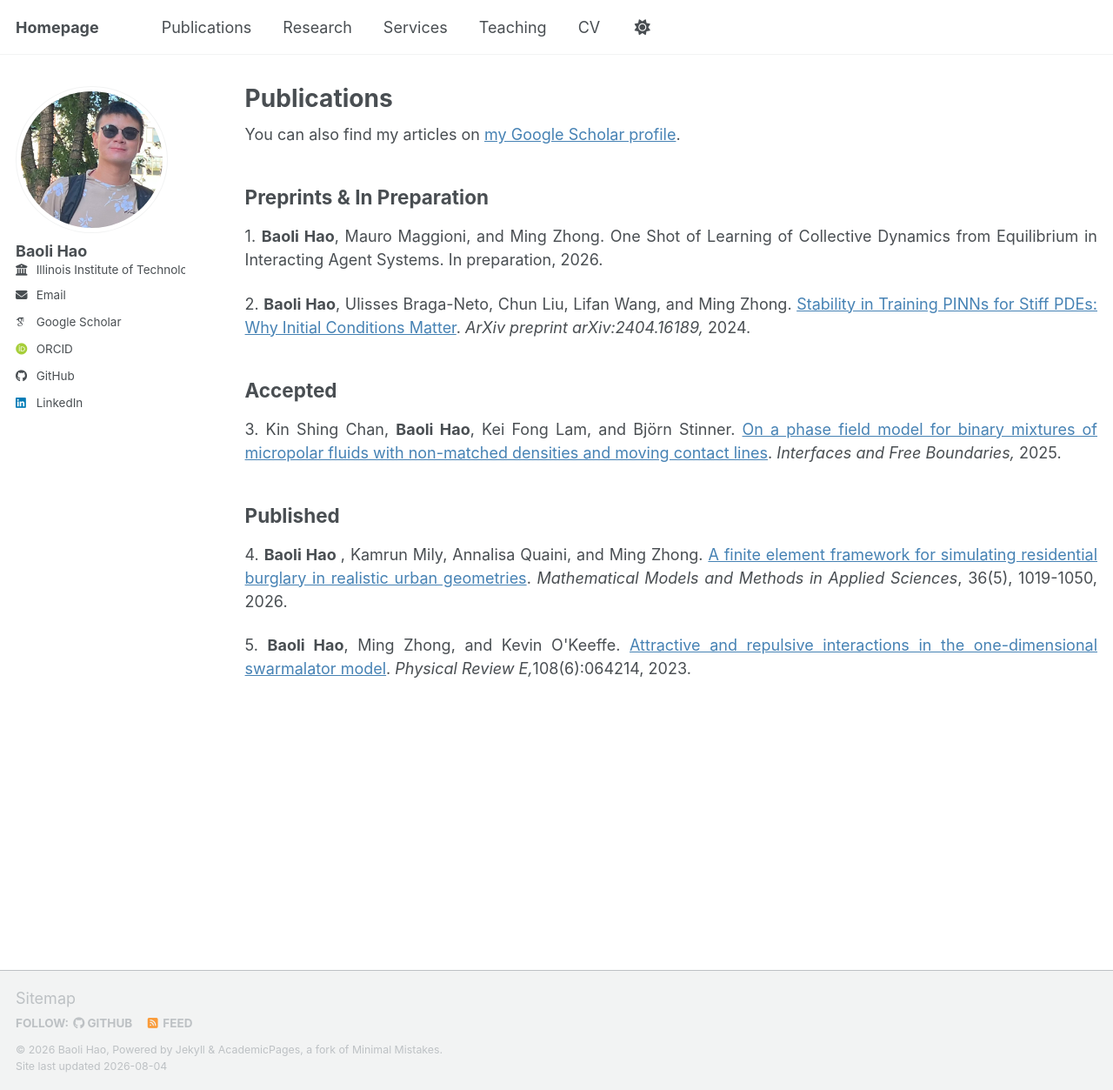
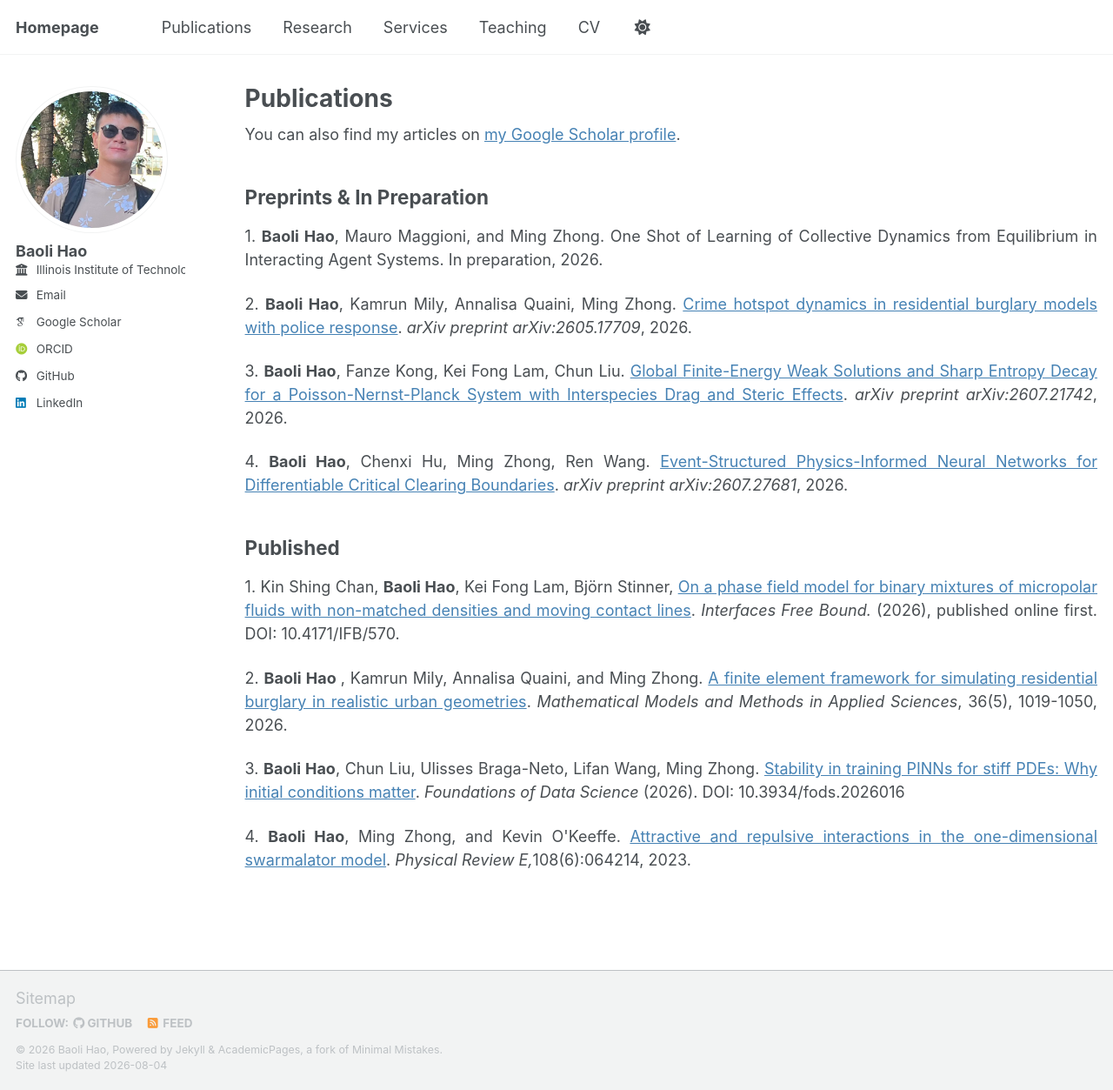
Before and after one commit to baolihao/baolihao.github.io, a Jekyll site: the page built from _pages/publications.html, in a window 1280 px wide and 1253 px high. Shown: the whole window at 87% size. Built offline with Jekyll 4.4.1, drawn with Linux system fonts in a browser that asks for light colours; some web fonts are replaced; a script bundle is joined from its source files by our own code; library files that are not in the unit come from our copies.

Commit message:
Update publications.html

```diff
--- a/_pages/publications.html
+++ b/_pages/publications.html
@@ -18,31 +18,54 @@ author_profile: true
 <p>
   1. <b>Baoli Hao</b>, Mauro Maggioni,  and Ming Zhong. One Shot of Learning of Collective Dynamics from Equilibrium in Interacting Agent Systems. In preparation, 2026.
 </p>
+
 <p>
- 2.  <b>Baoli Hao</b>, Ulisses Braga-Neto, Chun Liu, Lifan Wang, and Ming Zhong.
-  <a href = "https://arxiv.org/pdf/2404.16189">Stability in Training PINNs for Stiff PDEs: Why Initial Conditions Matter</a>.
-  <i>ArXiv preprint arXiv:2404.16189,</i>
-2024.
+ 2.  <b>Baoli Hao</b>, Kamrun Mily, Annalisa Quaini, Ming Zhong.
+  <a href="https://arxiv.org/abs/2605.17709">Crime hotspot dynamics in residential burglary models with police response</a>.
+  <i>arXiv preprint arXiv:2605.17709</i>,
+  2026.
 </p>
 
-<h2>Accepted</h2>
 <p>
- 3.  Kin Shing Chan,  <b>Baoli Hao</b>, Kei Fong Lam, and Björn Stinner.
-  <a href = "https://arxiv.org/pdf/2504.21258">On a phase field model for binary mixtures of micropolar fluids with non-matched densities and moving contact lines</a>.
-  <i>Interfaces and Free Boundaries,</i>
-2025.
+ 3.  <b>Baoli Hao</b>, Fanze Kong, Kei Fong Lam, Chun Liu.
+  <a href="https://arxiv.org/abs/2607.21742">Global Finite-Energy Weak Solutions and Sharp Entropy Decay for a Poisson-Nernst-Planck System with Interspecies Drag and Steric Effects</a>.
+  <i>arXiv preprint arXiv:2607.21742</i>,
+  2026.
 </p>
+
+<p>
+ 4.  <b>Baoli Hao</b>, Chenxi Hu, Ming Zhong, Ren Wang.
+  <a href="https://arxiv.org/abs/2607.27681">Event-Structured Physics-Informed Neural Networks for Differentiable Critical Clearing Boundaries</a>.
+  <i>arXiv preprint arXiv:2607.27681</i>,
+  2026.
+</p>
+
 
 <h2>Published</h2>
 <p>
- 4.   <b>Baoli Hao </b>, Kamrun Mily, Annalisa Quaini, and Ming Zhong.
+ 1. Kin Shing Chan, <b>Baoli Hao</b>, Kei Fong Lam, Björn Stinner,
+<a href="https://doi.org/10.4171/IFB/570">On a phase field model for binary mixtures of micropolar fluids with non-matched densities and moving contact lines</a>.
+<i>Interfaces Free Bound.</i> (2026), published online first.
+DOI: 10.4171/IFB/570.
+</p>
+
+<p>
+ 2.   <b>Baoli Hao </b>, Kamrun Mily, Annalisa Quaini, and Ming Zhong.
   <a href = "https://www.worldscientific.com/doi/abs/10.1142/S0218202526500193">A finite element framework for simulating residential burglary in realistic urban geometries</a>.
   <i>Mathematical Models and Methods in Applied Sciences</i>,
 36(5), 1019-1050, 2026.
 </p>
+
 <p>
- 5.   <b>Baoli Hao</b>, Ming Zhong, and Kevin O'Keeffe.
-  <a href = "https://arxiv.org/pdf/2309.02342">Attractive and repulsive interactions in the one-dimensional swarmalator model</a>.
+ 3.  <b>Baoli Hao</b>, Chun Liu, Ulisses Braga-Neto, Lifan Wang, Ming Zhong.
+  <a href="https://doi.org/10.3934/fods.2026016">Stability in training PINNs for stiff PDEs: Why initial conditions matter</a>.
+  <i>Foundations of Data Science</i> (2026).
+  DOI: 10.3934/fods.2026016
+</p>
+
+<p>
+ 4.   <b>Baoli Hao</b>, Ming Zhong, and Kevin O'Keeffe.
+  <a href = "https://doi.org/10.1103/PhysRevE.108.064214">Attractive and repulsive interactions in the one-dimensional swarmalator model</a>.
   <i>Physical Review E,</i>108(6):064214,
 2023.
 </p>
```
